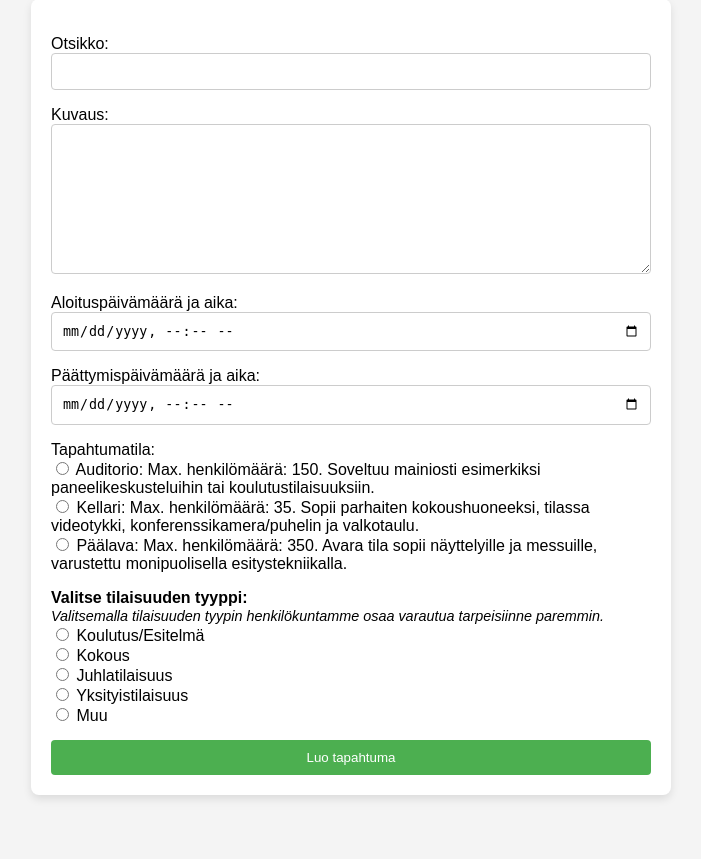
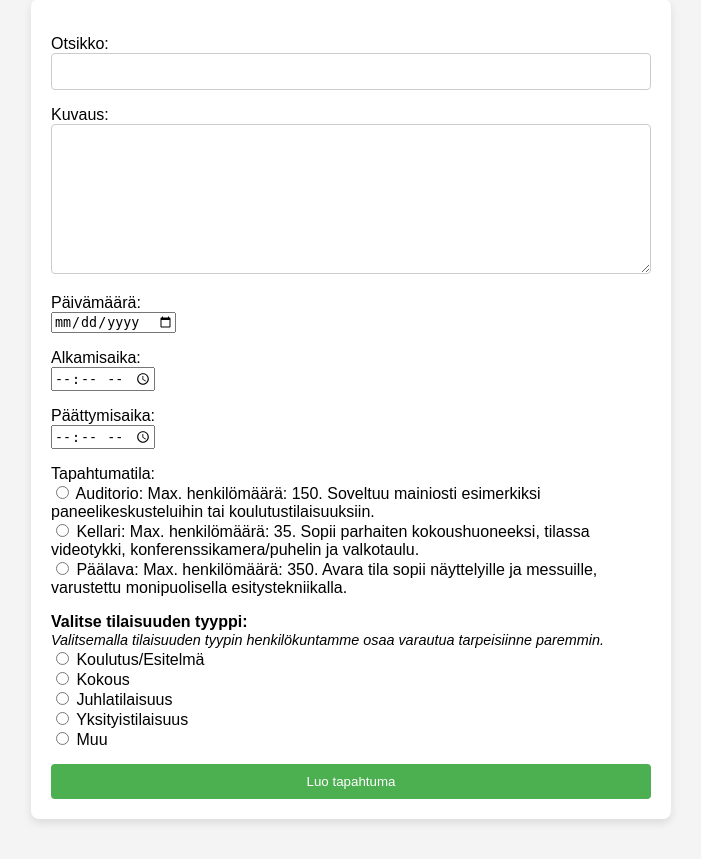
Before and after one commit to Aleksi1233/tapahtumakalenteri, a Flask app: page /new_event in a window 1280 px wide. Shown: the part 121-980 px from the top of the page, without its empty margins (289-990 px from the left). Before the commit the page ends 920 px from the top, so only its background shows below. Run offline with Flask 3, Linux system fonts and the light colour scheme; a user stored in the database is signed in.

Commit message:
Making the new_event.html page more fluent by removing the end date selector, now every event starts and ends on same day by default, also fixing the event visibility problems, by standardizing the event -type  names across the project

```diff
--- a/app.py
+++ b/app.py
@@ -117,13 +117,17 @@ def new_event():
     if request.method == "POST":
         title = request.form["title"]
         description = request.form["description"]
-        event_start = request.form["event-start"]
-        event_end = request.form["event-end"]
+        event_date = request.form["event-date"]
+        event_start_time = request.form["event-start-time"]
+        event_end_time = request.form["event-end-time"]
         event_space = request.form.get("event-space", "default")
         event_type = request.form["event-type"]  # You need to use event_type
 
-        start_hour = int(event_start.split("T")[1].split(":")[0])
-        end_hour = int(event_end.split("T")[1].split(":")[0])
+        start_hour = int(event_start_time.split(":")[0])
+        end_hour = int(event_end_time.split(":")[0])
+
+        event_start = f"{event_date}T{event_start_time}"
+        event_end = f"{event_date}T{event_end_time}"
 
         if start_hour < 8 or end_hour > 22:
             flash("Tapahtuman täytyy olla välillä 08:00 - 22:00.", "danger")
--- a/templates/edit_event.html
+++ b/templates/edit_event.html
@@ -32,7 +32,7 @@
             <option value="yksityistilaisuus" {% if event.event_type|lower == "yksityistilaisuus" %}selected{% endif %}>Yksityistilaisuus</option>
             <option value="koulutus" {% if event.event_type|lower == "koulutus" %}selected{% endif %}>Koulutus</option>
             <option value="kokous" {% if event.event_type|lower == "kokous" %}selected{% endif %}>Kokous</option>
-            <option value="juhla" {% if event.event_type|lower == "juhla" %}selected{% endif %}>Juhla</option>
+            <option value="juhla" {% if event.event_type|lower == "juhlatilaisuus" %}selected{% endif %}>Juhlatilaisuus</option>
             <option value="muu" {% if event.event_type|lower == "muu" %}selected{% endif %}>Muu</option>
         </select>
         <br><br>
--- a/templates/index.html
+++ b/templates/index.html
@@ -55,7 +55,7 @@
             background-color: green;
         }
 
-        .juhla {
+        .juhlatilaisuus {
             background-color: red;
         }
 
@@ -156,7 +156,7 @@
                     Kokous
                 </label>
                 <label>
-                    <input type="checkbox" name="filter" value="juhla" {% if 'juhla' in selected_filters %}checked{% endif %}>
+                    <input type="checkbox" name="filter" value="juhlatilaisuus" {% if 'juhlatilaisuus' in selected_filters %}checked{% endif %}>
                     Juhlatilaisuus
                 </label>
                 <label>
--- a/templates/new_event.html
+++ b/templates/new_event.html
@@ -145,14 +145,20 @@
       </p>
 
       <p>
-        Aloituspäivämäärä ja aika: <br />
-        <input type="datetime-local" name="event-start" required />
+          Päivämäärä: <br />
+          <input type="date" name="event-date" required />
       </p>
 
       <p>
-        Päättymispäivämäärä ja aika: <br />
-        <input type="datetime-local" name="event-end" required />
+          Alkamisaika: <br />
+          <input type="time" name="event-start-time" required />
       </p>
+
+      <p>
+          Päättymisaika: <br />
+          <input type="time" name="event-end-time" required />
+      </p>
+
 
       <p>
         Tapahtumatila: <br />
@@ -172,7 +178,7 @@
             <span class="italic">Valitsemalla tilaisuuden tyypin henkilökuntamme osaa varautua tarpeisiinne paremmin.</span>
             <br />
             <label>
-                <input type="radio" name="event-type" value="Koulutus/Esitelmä" required /> Koulutus/Esitelmä
+                <input type="radio" name="event-type" value="Koulutus" required /> Koulutus/Esitelmä
             </label><br />
             <label>
                 <input type="radio" name="event-type" value="Kokous" required /> Kokous
```
